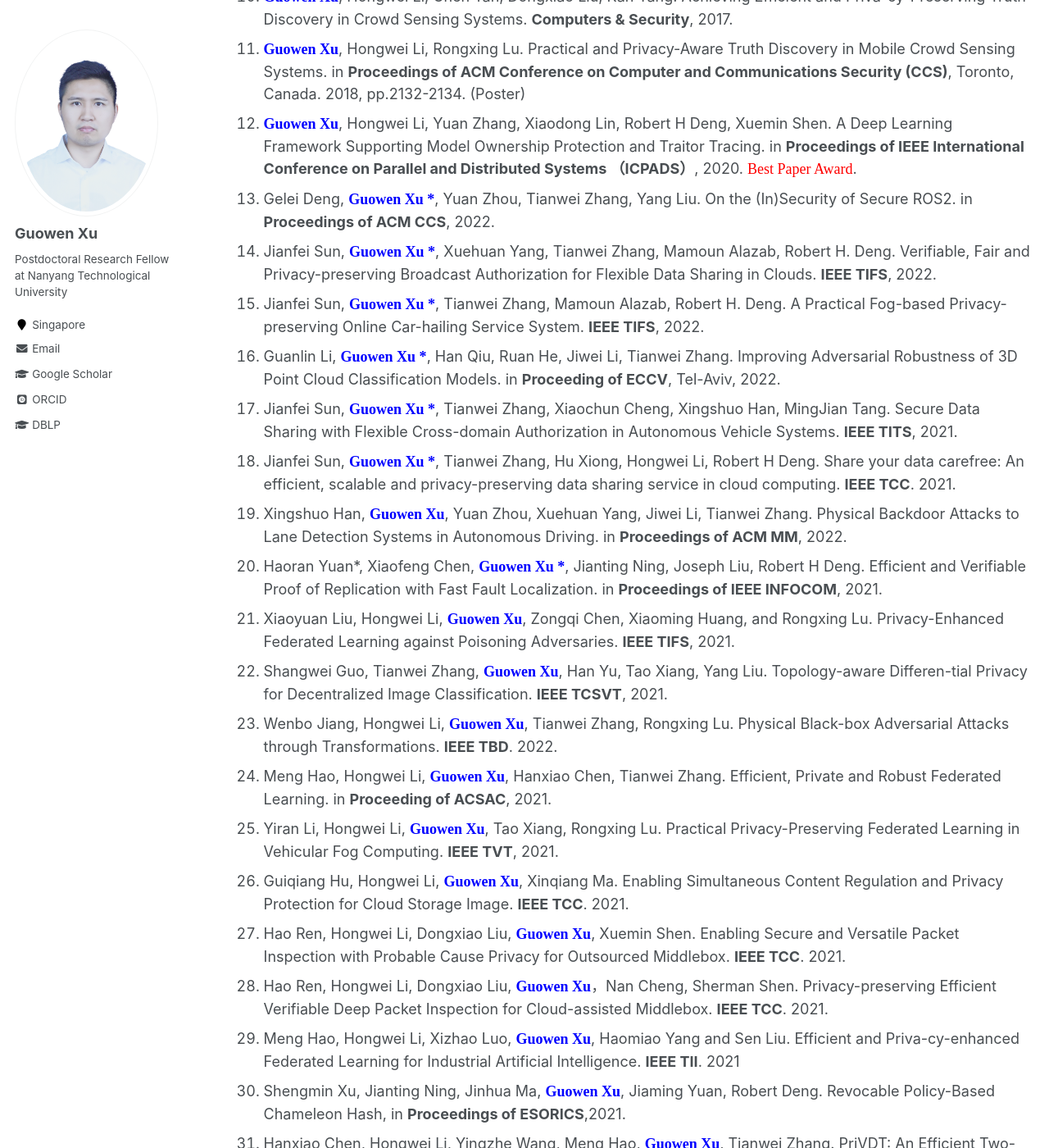
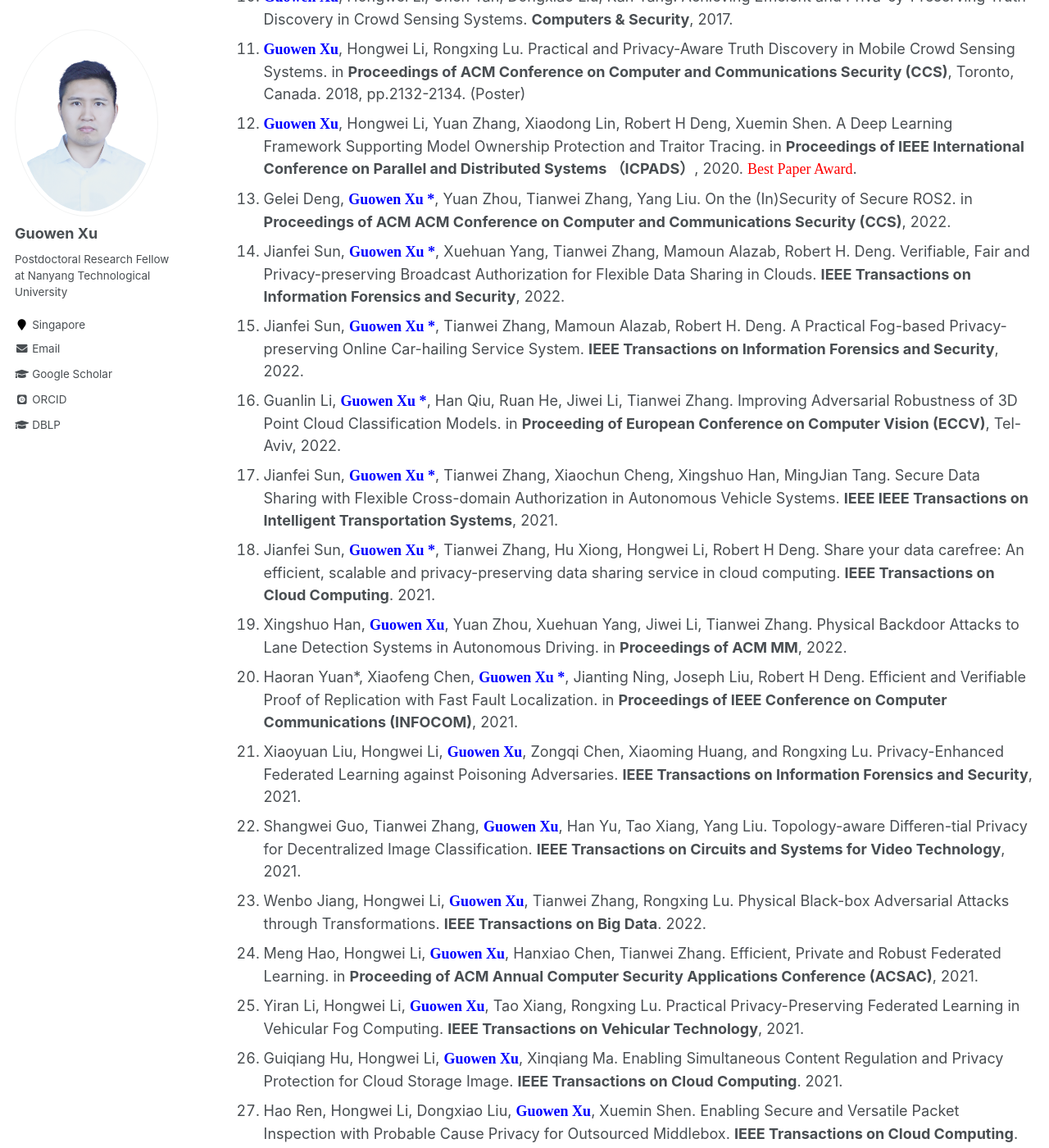
Before and after one commit to Guowen-xu/guowen-xu.github.io, a Jekyll site: the page built from _pages/publications.md, in a window 1280 px wide and 1400 px high, scrolled down 1046 px. Shown: the whole window at 82% size. Built offline with Jekyll 4.4.1, drawn with Linux system fonts in a browser that asks for light colours; some web fonts are replaced; some of the changed text lies outside the part shown.

Commit message:
Update publications.md

```diff
--- a/_pages/publications.md
+++ b/_pages/publications.md
@@ -26,30 +26,30 @@ You can find my articles on my [Google Scholar](https://scholar.google.com.hk/ci
 10. **<font face="Times New Roman" color=blue size=4> Guowen Xu</font>**, Hongwei Li, Chen Tan, Dongxiao Liu, Kan Yang. Achieving Efficient and Priva-cy-Preserving Truth Discovery in Crowd Sensing Systems. **Computers & Security**, 2017.
 11. **<font face="Times New Roman" color=blue size=4> Guowen Xu</font>**, Hongwei Li, Rongxing Lu. Practical and Privacy-Aware Truth Discovery in Mobile Crowd Sensing Systems. in **Proceedings of ACM  Conference on Computer and Communications Security (CCS)**, Toronto, Canada. 2018, pp.2132-2134. (Poster)
 12. **<font face="Times New Roman" color=blue size=4> Guowen Xu</font>**, Hongwei Li, Yuan Zhang, Xiaodong Lin, Robert H Deng, Xuemin Shen. A Deep Learning Framework Supporting Model Ownership Protection and Traitor Tracing. in **Proceedings of IEEE International Conference on Parallel and Distributed Systems （ICPADS）**, 2020. <font face="Times New Roman" color=red size=4> Best Paper Award</font>.
-13. Gelei Deng, **<font face="Times New Roman" color=blue size=4> Guowen Xu *</font>**, Yuan Zhou, Tianwei Zhang, Yang Liu. On the (In)Security of Secure ROS2. in **Proceedings of ACM CCS**, 2022.
-14. Jianfei Sun, **<font face="Times New Roman" color=blue size=4> Guowen Xu *</font>**, Xuehuan Yang, Tianwei Zhang, Mamoun Alazab, Robert H. Deng. Verifiable, Fair and Privacy-preserving Broadcast Authorization for Flexible Data Sharing in Clouds. **IEEE TIFS**, 2022.
-15. Jianfei Sun, **<font face="Times New Roman" color=blue size=4> Guowen Xu *</font>**, Tianwei Zhang, Mamoun Alazab, Robert H. Deng. A Practical Fog-based Privacy-preserving Online Car-hailing Service System. **IEEE TIFS**, 2022.
-16. Guanlin Li, **<font face="Times New Roman" color=blue size=4> Guowen Xu *</font>**, Han Qiu, Ruan He, Jiwei Li,  Tianwei Zhang. Improving Adversarial Robustness of 3D Point Cloud Classification Models. in **Proceeding of  ECCV**, Tel-Aviv, 2022.
-17. Jianfei Sun,  **<font face="Times New Roman" color=blue size=4> Guowen Xu *</font>**, Tianwei Zhang, Xiaochun Cheng, Xingshuo Han, MingJian Tang. Secure Data Sharing with Flexible Cross-domain Authorization in Autonomous Vehicle Systems. **IEEE TITS**, 2021.
-18. Jianfei Sun,  **<font face="Times New Roman" color=blue size=4> Guowen Xu *</font>**, Tianwei Zhang, Hu Xiong, Hongwei Li, Robert H Deng. Share your data carefree: An efficient, scalable and privacy-preserving data sharing service in cloud computing. **IEEE TCC**. 2021.
+13. Gelei Deng, **<font face="Times New Roman" color=blue size=4> Guowen Xu *</font>**, Yuan Zhou, Tianwei Zhang, Yang Liu. On the (In)Security of Secure ROS2. in **Proceedings of ACM ACM  Conference on Computer and Communications Security (CCS)**, 2022.
+14. Jianfei Sun, **<font face="Times New Roman" color=blue size=4> Guowen Xu *</font>**, Xuehuan Yang, Tianwei Zhang, Mamoun Alazab, Robert H. Deng. Verifiable, Fair and Privacy-preserving Broadcast Authorization for Flexible Data Sharing in Clouds. **IEEE Transactions on Information Forensics and Security**, 2022.
+15. Jianfei Sun, **<font face="Times New Roman" color=blue size=4> Guowen Xu *</font>**, Tianwei Zhang, Mamoun Alazab, Robert H. Deng. A Practical Fog-based Privacy-preserving Online Car-hailing Service System. **IEEE Transactions on Information Forensics and Security**, 2022.
+16. Guanlin Li, **<font face="Times New Roman" color=blue size=4> Guowen Xu *</font>**, Han Qiu, Ruan He, Jiwei Li,  Tianwei Zhang. Improving Adversarial Robustness of 3D Point Cloud Classification Models. in **Proceeding of  European Conference on Computer Vision (ECCV)**, Tel-Aviv, 2022.
+17. Jianfei Sun,  **<font face="Times New Roman" color=blue size=4> Guowen Xu *</font>**, Tianwei Zhang, Xiaochun Cheng, Xingshuo Han, MingJian Tang. Secure Data Sharing with Flexible Cross-domain Authorization in Autonomous Vehicle Systems. **IEEE IEEE Transactions on Intelligent Transportation Systems**, 2021.
+18. Jianfei Sun,  **<font face="Times New Roman" color=blue size=4> Guowen Xu *</font>**, Tianwei Zhang, Hu Xiong, Hongwei Li, Robert H Deng. Share your data carefree: An efficient, scalable and privacy-preserving data sharing service in cloud computing. **IEEE Transactions on Cloud Computing**. 2021.
 19. Xingshuo Han, **<font face="Times New Roman" color=blue size=4> Guowen Xu</font>**, Yuan Zhou, Xuehuan Yang, Jiwei Li, Tianwei Zhang. Physical Backdoor Attacks to Lane Detection Systems in Autonomous Driving. in **Proceedings of ACM MM**, 2022.
-20. Haoran Yuan\*, Xiaofeng Chen, **<font face="Times New Roman" color=blue size=4> Guowen Xu *</font>**, Jianting Ning, Joseph Liu, Robert H Deng.  Efficient and Verifiable Proof of Replication with Fast Fault Localization. in **Proceedings of IEEE INFOCOM**, 2021.
-21. Xiaoyuan Liu, Hongwei Li, **<font face="Times New Roman" color=blue size=4> Guowen Xu</font>**, Zongqi Chen, Xiaoming Huang, and Rongxing Lu. Privacy-Enhanced Federated Learning against Poisoning Adversaries. **IEEE TIFS**, 2021.
-22. Shangwei Guo, Tianwei Zhang, **<font face="Times New Roman" color=blue size=4> Guowen Xu</font>**, Han Yu, Tao Xiang, Yang Liu. Topology-aware Differen-tial Privacy for Decentralized Image Classification. **IEEE TCSVT**, 2021.
-23. Wenbo Jiang, Hongwei Li, **<font face="Times New Roman" color=blue size=4> Guowen Xu</font>**, Tianwei Zhang, Rongxing Lu. Physical Black-box Adversarial Attacks through Transformations. **IEEE TBD**. 2022.
-24. Meng Hao, Hongwei Li, **<font face="Times New Roman" color=blue size=4> Guowen Xu</font>**, Hanxiao Chen, Tianwei Zhang. Efficient, Private and Robust Federated Learning. in **Proceeding of ACSAC**, 2021.
-25. Yiran Li, Hongwei Li,  **<font face="Times New Roman" color=blue size=4> Guowen Xu</font>**, Tao Xiang, Rongxing Lu. Practical Privacy-Preserving Federated Learning in Vehicular Fog Computing. **IEEE TVT**, 2021.
-26. Guiqiang Hu, Hongwei Li, **<font face="Times New Roman" color=blue size=4> Guowen Xu</font>**, Xinqiang Ma. Enabling Simultaneous Content Regulation and Privacy Protection for Cloud Storage Image. **IEEE TCC**. 2021.
-27. Hao Ren, Hongwei Li, Dongxiao Liu,  **<font face="Times New Roman" color=blue size=4> Guowen Xu</font>**, Xuemin Shen. Enabling Secure and Versatile Packet Inspection with Probable Cause Privacy for Outsourced Middlebox. **IEEE TCC**. 2021.
-28. Hao Ren, Hongwei Li, Dongxiao Liu,  **<font face="Times New Roman" color=blue size=4> Guowen Xu</font>**，Nan Cheng, Sherman Shen. Privacy-preserving Efficient Verifiable Deep Packet Inspection for Cloud-assisted Middlebox.  **IEEE TCC**. 2021.
-29. Meng Hao, Hongwei Li, Xizhao Luo, **<font face="Times New Roman" color=blue size=4> Guowen Xu</font>**, Haomiao Yang and Sen Liu. Efficient and Priva-cy-enhanced Federated Learning for Industrial Artificial Intelligence. **IEEE TII**. 2021
-30. Shengmin Xu, Jianting Ning, Jinhua Ma, **<font face="Times New Roman" color=blue size=4> Guowen Xu</font>**, Jiaming Yuan, Robert Deng. Revocable Policy-Based Chameleon Hash, in **Proceedings of ESORICS**,2021.
-31. Hanxiao Chen, Hongwei Li, Yingzhe Wang, Meng Hao,  **<font face="Times New Roman" color=blue size=4> Guowen Xu</font>**, Tianwei Zhang. PriVDT: An Efficient Two-Party Cryptographic Framework for Vertical Decision Trees. **IEEE TIFS**, 2022.
-32. Dongyun Xue, Haomiao Yang, Mengyu Ge, Jingwei Li, **<font face="Times New Roman" color=blue size=4> Guowen Xu</font>**, Hongwei Li. Fast Genera-tion-Based Gradient Leakage Attacks against Highly Compressed Gradients. in  **Proceedings of IEEE INFOCOM**, 2023.
-33. Shengmin Xu, Jianting Ning, Yingjiu Li, Yinghui Zhang, **<font face="Times New Roman" color=blue size=4> Guowen Xu</font>**, Xinyi Huang, Robert H. Deng. A Secure EMR Sharing System with Tamper Resistance and Expressive Access Control. **IEEE TDSC**, 2021.
-34. Shengmin Xu, Jianting Ning, Yingjiu Li, Yinghui zhang, **<font face="Times New Roman" color=blue size=4> Guowen Xu</font>**, Xinyi Huang, Robert H Deng. Match in My Way: Fine-Grained Bilateral Access Control for Secure Cloud-Fog Computing. **IEEE TDSC**, 2020.
-35. Jingwei Wang, Xinchun Yin, Jianting Ning, Shengmin Xu, **<font face="Times New Roman" color=blue size=4> Guowen Xu</font>**, and Xinyi Huang. Secure Updatable Storage Access Control System for EHRs in the Cloud. **IEEE TSC**, 2022.
-36. Wenbo Jiang, Tianwei Zhang, Han Qiu, Hongwei Li, **<font face="Times New Roman" color=blue size=4> Guowen Xu</font>**, Incremental Learning, Incremental Backdoor Threats.**IEEE TDSC**, 2022.
-37. Meng Hao, Hongwei Li, Hanxiao Chen, Pengzhi Xing, **<font face="Times New Roman" color=blue size=4> Guowen Xu</font>**, Tianwei Zhang. Iron: Private Inference on Transformers. in **Proceedings of NeurIPS**. 2022.
-38. Shengmin Xu, Jianting Ning, Xinyi Huang, Yingjiu Li, **<font face="Times New Roman" color=blue size=4> Guowen Xu</font>**. Untouchable Once Revoking: A Practical and Secure Dynamic EHR Sharing System via Cloud. **IEEE TDSC**, 2021.
-39. Haoxiao Chen, Hongwei Li, Guishan Dong, Meng Hao, **<font face="Times New Roman" color=blue size=4> Guowen Xu</font>**, Xiaoming Huang, Zhe Liu. Practical Membership Inference Attack Against Collaborative Inference in Industrial IoT. **IEEE TII**, 2021.
+20. Haoran Yuan\*, Xiaofeng Chen, **<font face="Times New Roman" color=blue size=4> Guowen Xu *</font>**, Jianting Ning, Joseph Liu, Robert H Deng.  Efficient and Verifiable Proof of Replication with Fast Fault Localization. in **Proceedings of IEEE Conference on Computer Communications (INFOCOM)**, 2021.
+21. Xiaoyuan Liu, Hongwei Li, **<font face="Times New Roman" color=blue size=4> Guowen Xu</font>**, Zongqi Chen, Xiaoming Huang, and Rongxing Lu. Privacy-Enhanced Federated Learning against Poisoning Adversaries. **IEEE Transactions on Information Forensics and Security**, 2021.
+22. Shangwei Guo, Tianwei Zhang, **<font face="Times New Roman" color=blue size=4> Guowen Xu</font>**, Han Yu, Tao Xiang, Yang Liu. Topology-aware Differen-tial Privacy for Decentralized Image Classification. **IEEE Transactions on Circuits and Systems for Video Technology**, 2021.
+23. Wenbo Jiang, Hongwei Li, **<font face="Times New Roman" color=blue size=4> Guowen Xu</font>**, Tianwei Zhang, Rongxing Lu. Physical Black-box Adversarial Attacks through Transformations. **IEEE Transactions on Big Data**. 2022.
+24. Meng Hao, Hongwei Li, **<font face="Times New Roman" color=blue size=4> Guowen Xu</font>**, Hanxiao Chen, Tianwei Zhang. Efficient, Private and Robust Federated Learning. in **Proceeding of ACM Annual Computer Security Applications Conference (ACSAC)**, 2021.
+25. Yiran Li, Hongwei Li,  **<font face="Times New Roman" color=blue size=4> Guowen Xu</font>**, Tao Xiang, Rongxing Lu. Practical Privacy-Preserving Federated Learning in Vehicular Fog Computing. **IEEE Transactions on Vehicular Technology**, 2021.
+26. Guiqiang Hu, Hongwei Li, **<font face="Times New Roman" color=blue size=4> Guowen Xu</font>**, Xinqiang Ma. Enabling Simultaneous Content Regulation and Privacy Protection for Cloud Storage Image. **IEEE Transactions on Cloud Computing**. 2021.
+27. Hao Ren, Hongwei Li, Dongxiao Liu,  **<font face="Times New Roman" color=blue size=4> Guowen Xu</font>**, Xuemin Shen. Enabling Secure and Versatile Packet Inspection with Probable Cause Privacy for Outsourced Middlebox. **IEEE Transactions on Cloud Computing**. 2021.
+28. Hao Ren, Hongwei Li, Dongxiao Liu,  **<font face="Times New Roman" color=blue size=4> Guowen Xu</font>**，Nan Cheng, Sherman Shen. Privacy-preserving Efficient Verifiable Deep Packet Inspection for Cloud-assisted Middlebox.  **IEEE Transactions on Cloud Computing**. 2021.
+29. Meng Hao, Hongwei Li, Xizhao Luo, **<font face="Times New Roman" color=blue size=4> Guowen Xu</font>**, Haomiao Yang and Sen Liu. Efficient and Priva-cy-enhanced Federated Learning for Industrial Artificial Intelligence. **IEEE Transactions on Industrial Informatics**. 2021
+30. Shengmin Xu, Jianting Ning, Jinhua Ma, **<font face="Times New Roman" color=blue size=4> Guowen Xu</font>**, Jiaming Yuan, Robert Deng. Revocable Policy-Based Chameleon Hash, in **Proceedings of European Symposium on Research in Computer Security (ESORICS)**,2021.
+31. Hanxiao Chen, Hongwei Li, Yingzhe Wang, Meng Hao,  **<font face="Times New Roman" color=blue size=4> Guowen Xu</font>**, Tianwei Zhang. PriVDT: An Efficient Two-Party Cryptographic Framework for Vertical Decision Trees. **IEEE Transactions on Information Forensics and Security**, 2022.
+32. Dongyun Xue, Haomiao Yang, Mengyu Ge, Jingwei Li, **<font face="Times New Roman" color=blue size=4> Guowen Xu</font>**, Hongwei Li. Fast Genera-tion-Based Gradient Leakage Attacks against Highly Compressed Gradients. in  **Proceedings of IEEE Conference on Computer Communications**, 2023.
+33. Shengmin Xu, Jianting Ning, Yingjiu Li, Yinghui Zhang, **<font face="Times New Roman" color=blue size=4> Guowen Xu</font>**, Xinyi Huang, Robert H. Deng. A Secure EMR Sharing System with Tamper Resistance and Expressive Access Control. **IEEE Transactions on Dependable and Secure Computing**, 2021.
+34. Shengmin Xu, Jianting Ning, Yingjiu Li, Yinghui zhang, **<font face="Times New Roman" color=blue size=4> Guowen Xu</font>**, Xinyi Huang, Robert H Deng. Match in My Way: Fine-Grained Bilateral Access Control for Secure Cloud-Fog Computing. **IEEE Transactions on Dependable and Secure Computing**, 2020.
+35. Jingwei Wang, Xinchun Yin, Jianting Ning, Shengmin Xu, **<font face="Times New Roman" color=blue size=4> Guowen Xu</font>**, and Xinyi Huang. Secure Updatable Storage Access Control System for EHRs in the Cloud. **IEEE Transactions on Services Computing**, 2022.
+36. Wenbo Jiang, Tianwei Zhang, Han Qiu, Hongwei Li, **<font face="Times New Roman" color=blue size=4> Guowen Xu</font>**, Incremental Learning, Incremental Backdoor Threats.**IEEE Transactions on Dependable and Secure Computing**, 2022.
+37. Meng Hao, Hongwei Li, Hanxiao Chen, Pengzhi Xing, **<font face="Times New Roman" color=blue size=4> Guowen Xu</font>**, Tianwei Zhang. Iron: Private Inference on Transformers. in **Proceedings of Neural Information Processing Systems (NeurIPS)**. 2022.
+38. Shengmin Xu, Jianting Ning, Xinyi Huang, Yingjiu Li, **<font face="Times New Roman" color=blue size=4> Guowen Xu</font>**. Untouchable Once Revoking: A Practical and Secure Dynamic EHR Sharing System via Cloud. **IEEE Transactions on Dependable and Secure Computing**, 2021.
+39. Haoxiao Chen, Hongwei Li, Guishan Dong, Meng Hao, **<font face="Times New Roman" color=blue size=4> Guowen Xu</font>**, Xiaoming Huang, Zhe Liu. Practical Membership Inference Attack Against Collaborative Inference in Industrial IoT. **IEEE Transactions on Industrial Informatics**, 2021.
```
